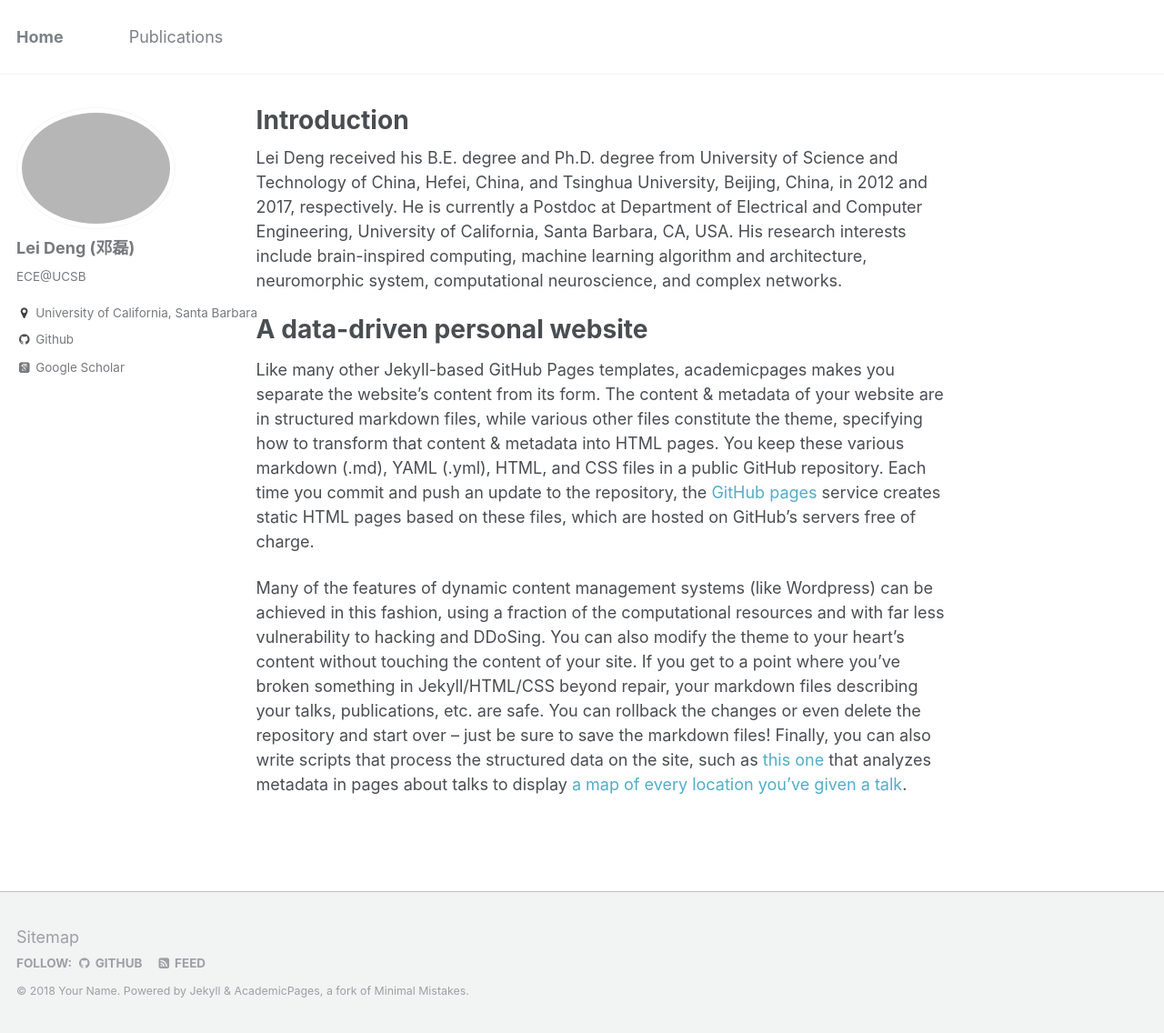
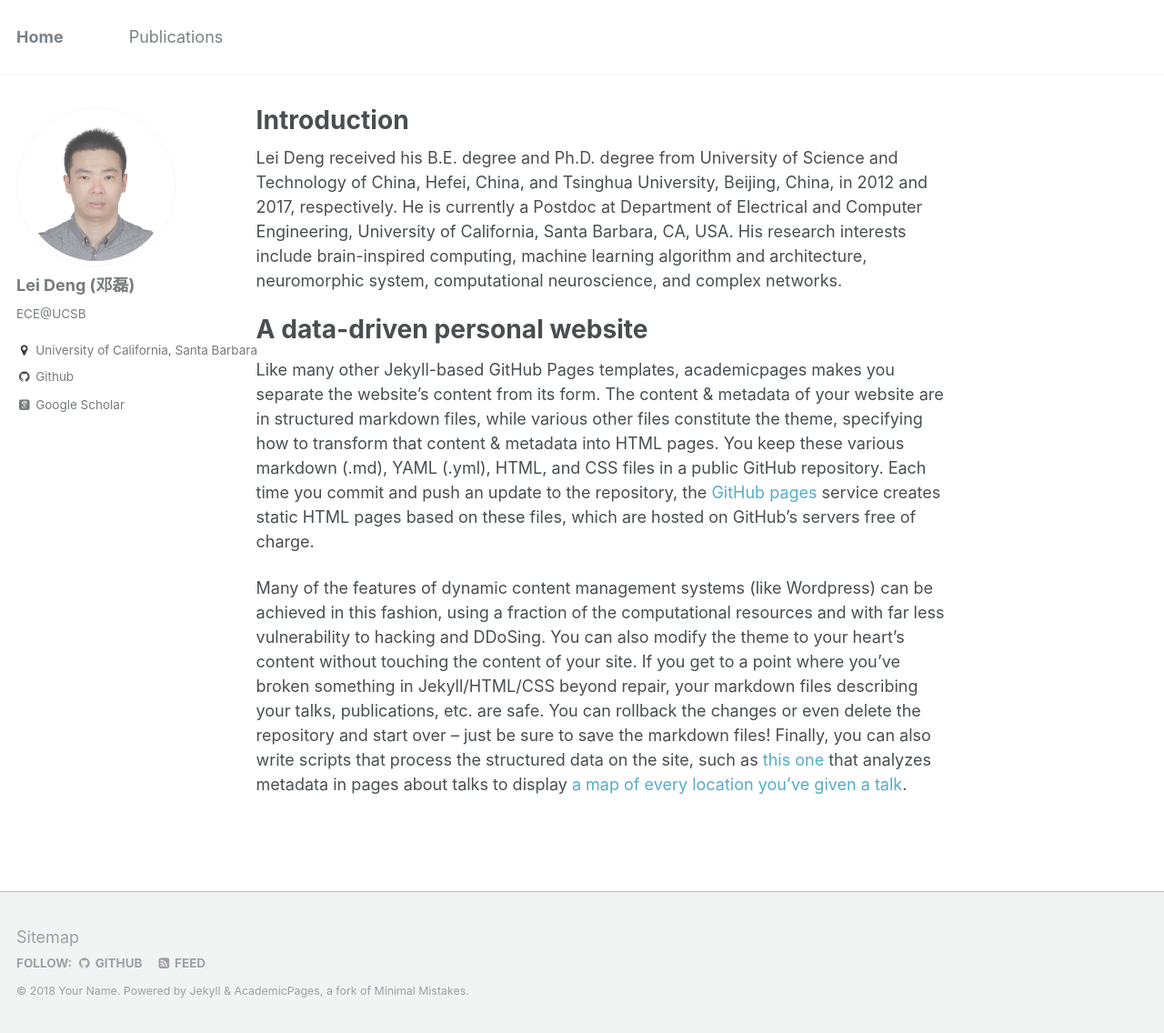
Before and after one commit to dllfei/dllfei.github.io, a Jekyll site: the page built from _pages/about.md, in a window 1280 px wide and 1136 px high. Shown: the whole window at 91% size. Built offline with Jekyll 4.4.1, drawn with Linux system fonts in a browser that asks for light colours; some web fonts are replaced.

Commit message:
Update _config.yml

```diff
--- a/_config.yml
+++ b/_config.yml
@@ -79,7 +79,7 @@ analytics:
 # Site Author
 author:
   name             : "Lei Deng (邓磊)"
-  avatar           : "leideng.jpg"
+  avatar           : "leideng2.jpg"
   bio              : "ECE@UCSB"
   location         : "University of California, Santa Barbara"
   employer         :
```
